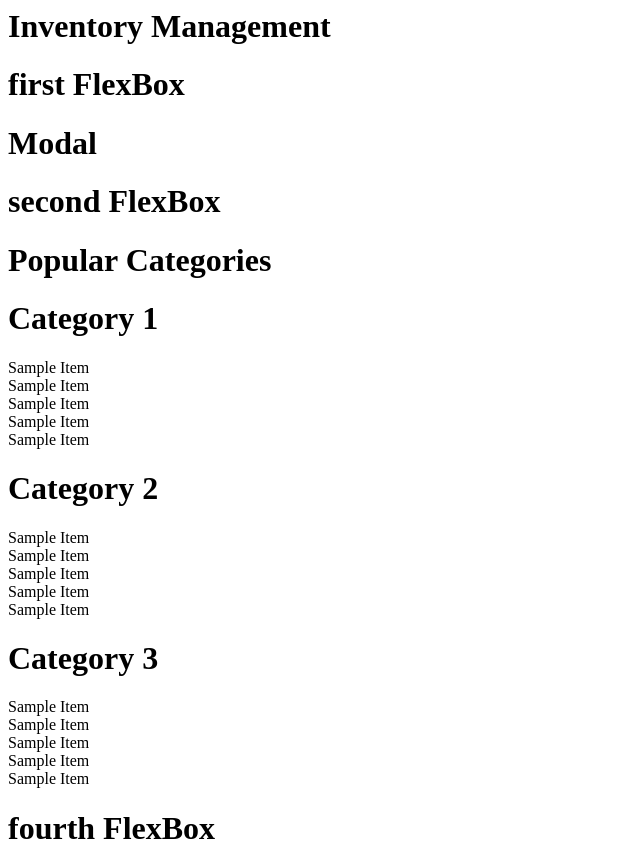
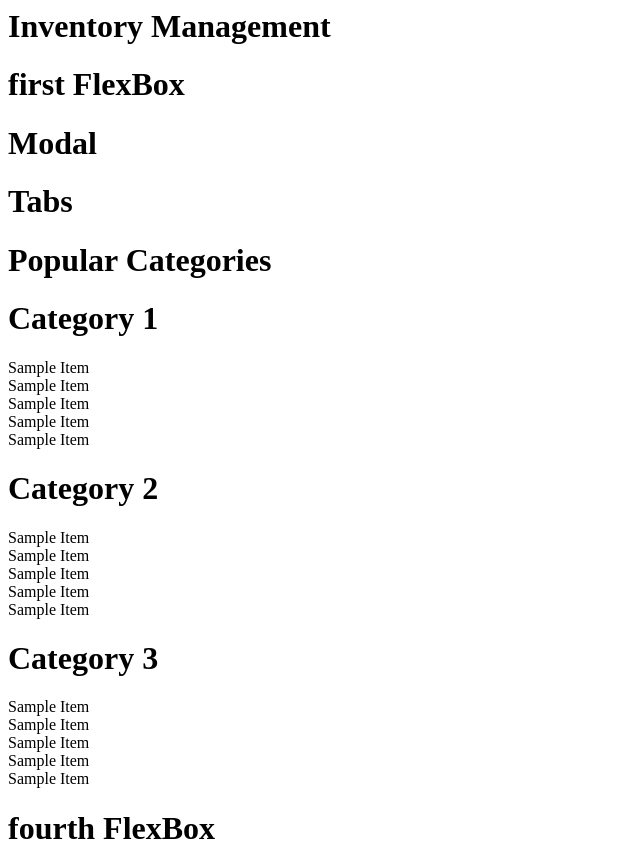
Before and after one commit to robwils/vanillaJS_inventory_mgmt, a website: page index.html in a window 1280 px wide. Shown: the whole page, without its empty margins (0-640 px from the left). Drawn offline with Linux system fonts and the light colour scheme.

Commit message:
1 file modified

```diff
--- a/index.html
+++ b/index.html
@@ -12,8 +12,9 @@
   </div>
   <div class="featured">
     <div class="flexBox" id="flexBox2">
-      <h1 class="mainHeader">second FlexBox</h1>
+      <h1 class="mainHeader">Tabs</h1>
       <!-- add product -->
+
     </div>
   </div>
   <div class="products">
```
